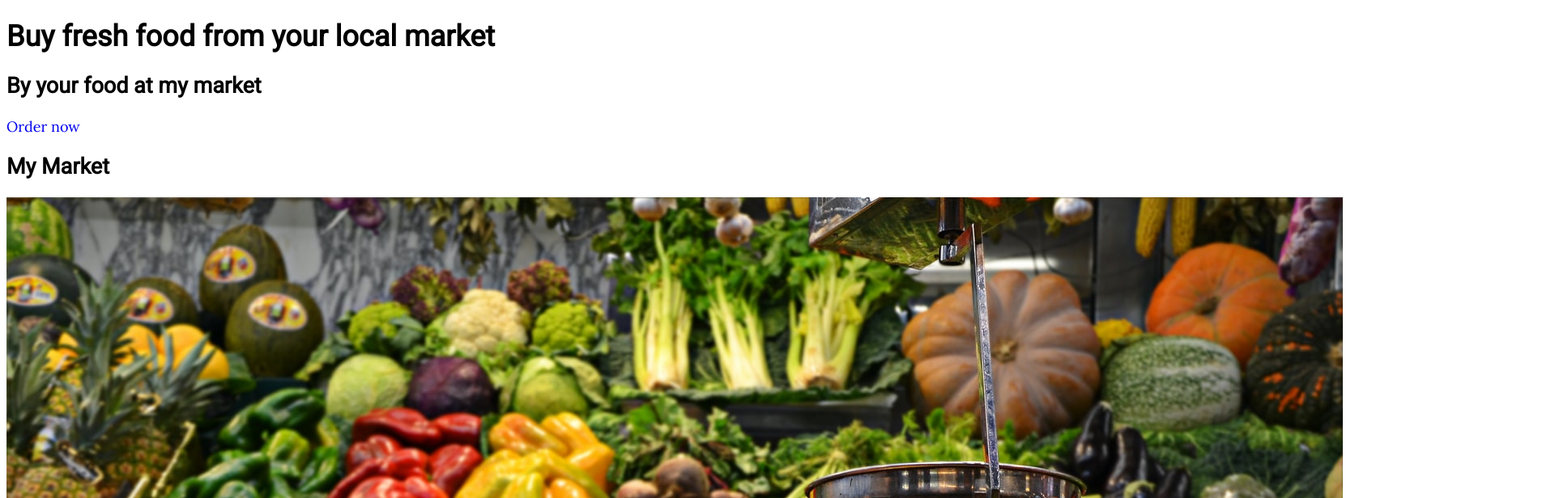
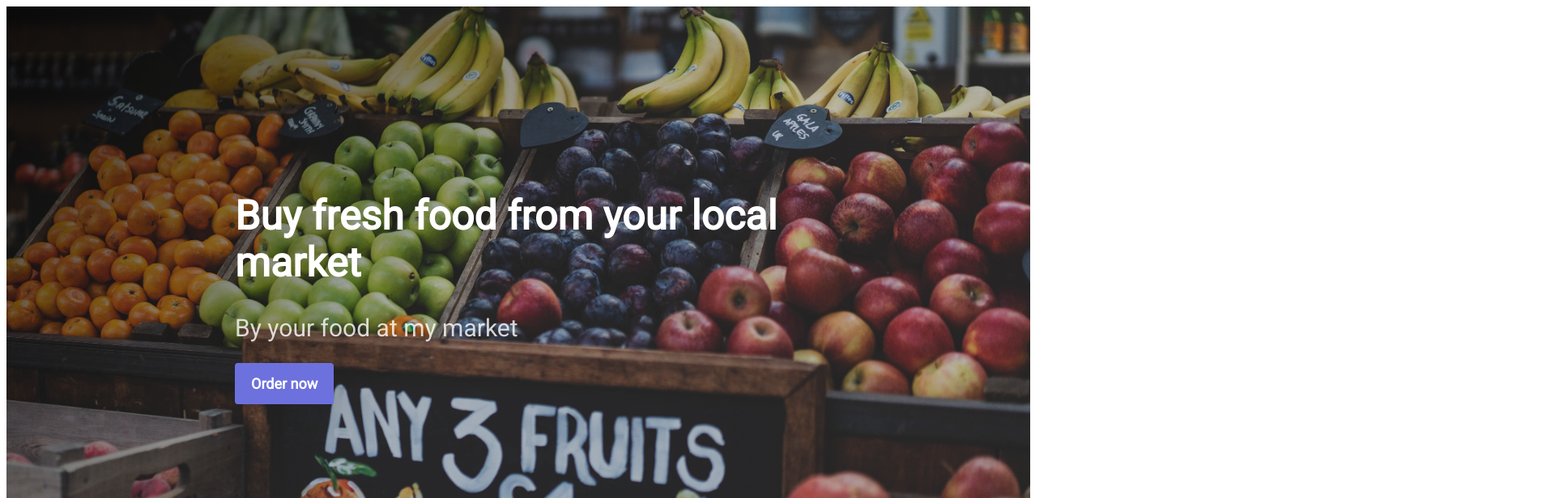
Before and after one commit to mariondenis27/landing, a plain HTML site: page index.html in a window 1280 px wide. Shown: the top 616 px of the page at 81% size, 1920 px wide, since content can reach past the window. Drawn offline with Linux system fonts and the light colour scheme; a script that the page names is missing.

Commit message:
Update style.css

```diff
--- a/style.css
+++ b/style.css
@@ -1,12 +1,4 @@
 @import url(https://fonts.googleapis.com/css?family=Lora|Roboto&display=swap);
-
-@import url("components/container.css");
-@import url("components/avatar.css");
-@import url("components/button.css");
-@import url("components/banner.css");
-@import url("components/card.css");
-
-
 
 body {
 font-family: 'Lora', serif;
@@ -21,3 +13,93 @@ h1, h2, h3 {
 a {
 text-decoration: none;
 }
+
+.container {
+	width: 700px;
+	margin: 80px auto;
+}
+
+@media (max-width: 960px) {
+  /* For a screen < 960px, this CSS will be read */
+  .container {
+    width: 700px;
+  }
+}
+@media (max-width: 720px) {
+  /* For a screen < 720px, this CSS will be read */
+  .container {
+    width: 500px;
+  }
+}
+@media (max-width: 540px) {
+  /* For a screen < 540px, this CSS will be read */
+  .container {
+    width: 300px;
+  }
+}
+
+.cards {
+	display: flex;
+    flex-wrap: wrap;
+}
+
+
+
+.card {
+	padding: 20px;
+	display: flex;
+    box-shadow: 0px 10px 30px;
+    padding: 20px;
+    align-items: center;
+    justify-content: space-between;
+    border-radius: 6px;
+    flex-basis: 250px;
+    margin: 10px;
+    flex-grow: 1;
+}
+
+.card img {
+	width: 150px;
+	border-radius: 6px;
+}
+
+.card h3 {
+	flex-grow: 1;
+	padding-left: 20px;
+	font-size: 18px;
+}
+
+.btn-blue {
+	background-color: #6D71DD;
+	padding: 15px 20px;
+	border-radius: 4px;
+	color: white;
+	font-weight: bold;
+	font-family: 'Roboto', sans-serif;
+}
+
+.banner {
+	background-image: linear-gradient(-225deg, rgba(0,0,0,0.8) 0%, rgba(0,0,0,0.2) 50%), url(../../image/market.jpeg);
+	color: white;
+	padding:150px 0px;
+	background-size: cover;
+	background-position: center;
+}
+
+
+.banner h1 {
+	font-size: 50px;
+}
+
+.banner h2 {
+	font-size: 30px;
+	font-weight: lighter;
+	opacity: 0.8;
+	margin-bottom: 40px;
+}
+
+.avatar {
+	width: 60px;
+	height: 60px;
+	border-radius: 50%;
+}
```
